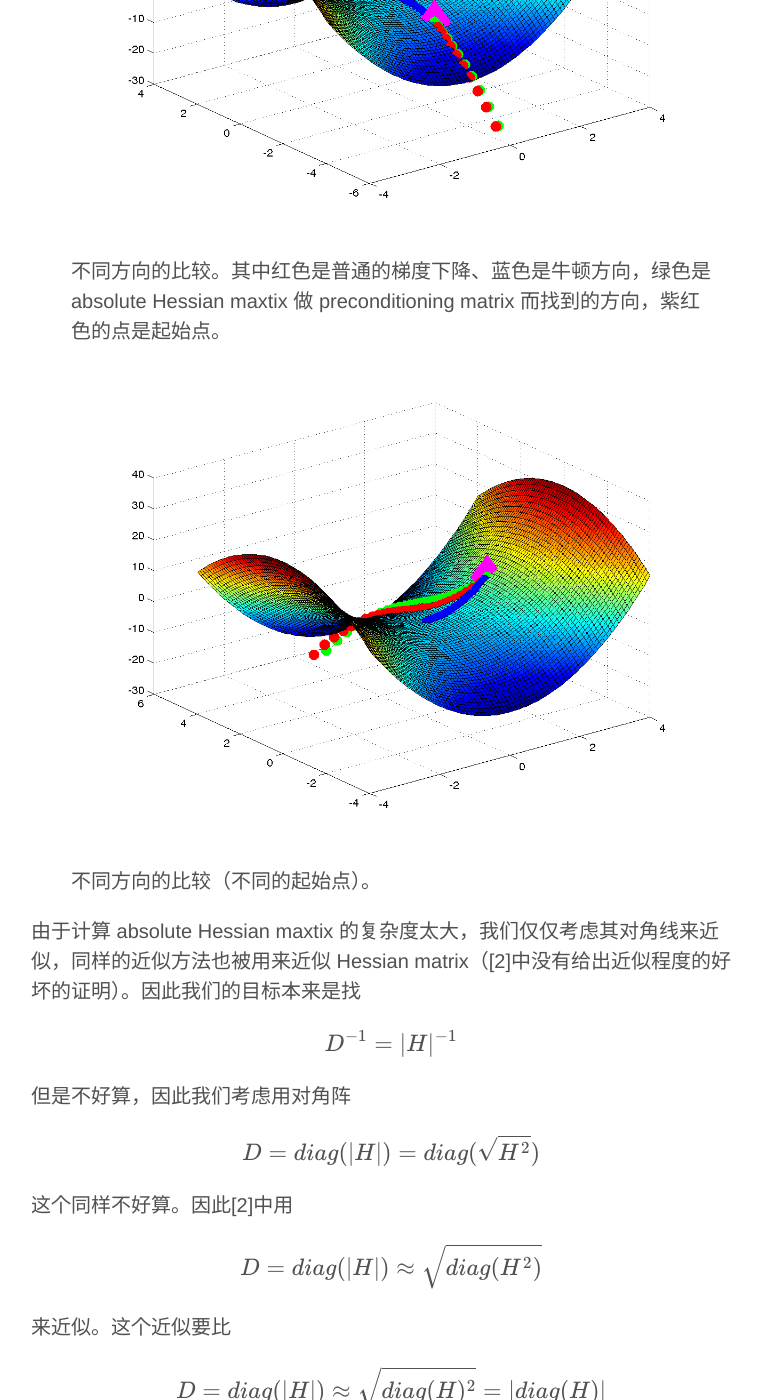
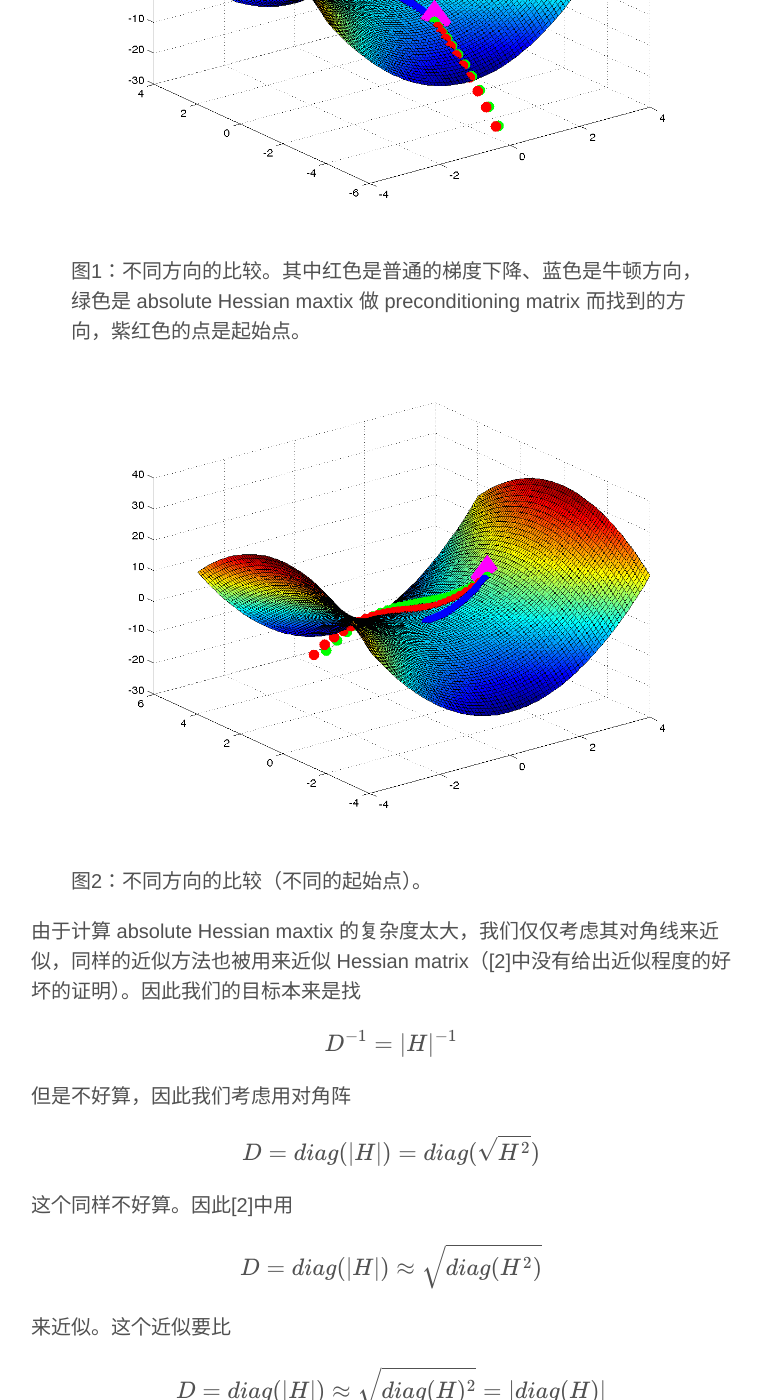
Before and after one commit to bjsc/cswhjiang.github.io, a Jekyll site: the page built from _posts/2015-09-10-escape-from-saddle-points.md, in a window 1280 px wide and 1400 px high, scrolled down 1449 px. Shown: the whole window, without its empty margins (249-1011 px from the left). Built offline with Jekyll 4.4.1, drawn with Linux system fonts in a browser that asks for light colours; formulas are drawn with MathJax 3; comment, search, counter and statistics services are not loaded.

Commit message:
saddle points

```diff
--- a/_posts/2015-09-10-escape-from-saddle-points.md
+++ b/_posts/2015-09-10-escape-from-saddle-points.md
@@ -18,8 +18,8 @@
 
 我们可以在一个 toy 函数上验证 absolute Hessian maxtix 的行为。下图是函数 $$f(x) = x^THx$$ （$$H$$ 不是正定的）上各种方法的轨迹。可以看出：1)牛顿方向不一定是下降方向，2)牛顿法可以被 saddle points 吸引，3)absolute Hessian maxtix 对应的方向有逃离鞍点的作用。因此 absolute Hessian maxtix 是个很好的选择。图的代码见[这里](https://gist.github.com/cswhjiang/2281e0476dbb9c3ee999)。
 
-{% include figure.html src="/figures/2015-09-10-escape-from-saddle-points-a.png" caption="不同方向的比较。其中红色是普通的梯度下降、蓝色是牛顿方向，绿色是 absolute Hessian maxtix 做 preconditioning  matrix 而找到的方向，紫红色的点是起始点。" %}
-{% include figure.html src="/figures/2015-09-10-escape-from-saddle-points-b.png" caption="不同方向的比较（不同的起始点）。" %}
+{% include figure.html src="/figures/2015-09-10-escape-from-saddle-points-a.png" caption="图1：不同方向的比较。其中红色是普通的梯度下降、蓝色是牛顿方向，绿色是 absolute Hessian maxtix 做 preconditioning  matrix 而找到的方向，紫红色的点是起始点。" %}
+{% include figure.html src="/figures/2015-09-10-escape-from-saddle-points-b.png" caption="图2：不同方向的比较（不同的起始点）。" %}
 
 
 
```
